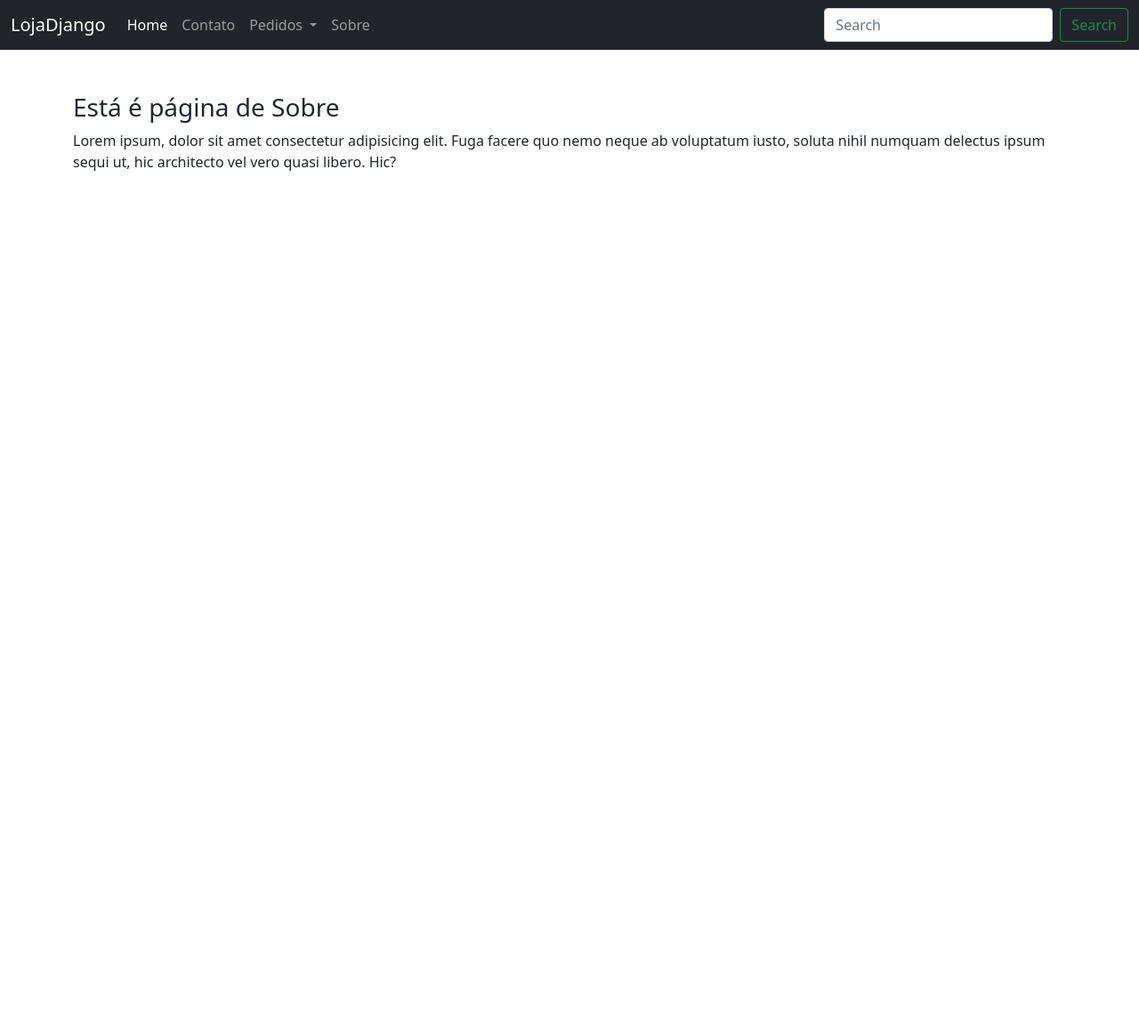
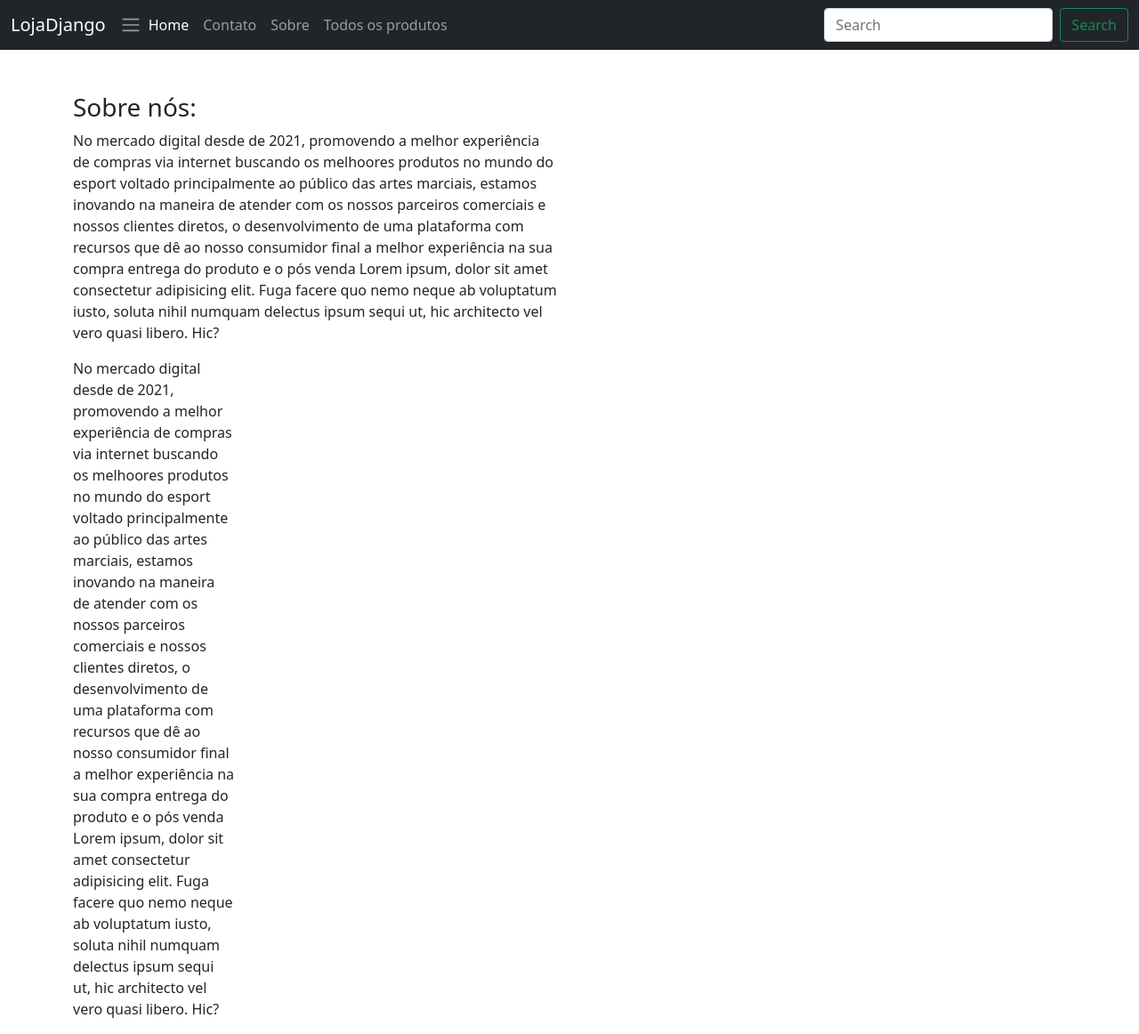
Before and after one commit to robertomacedo/LojaDjango3, a Django app: template ldjango/templates/sobre.html in a window 1280 px wide. Shown: the whole page at 89% size. Before the commit the page ends 192 px from the top, so only its background shows below. Run offline with Django 3.2, Linux system fonts and the light colour scheme; the template is opened without the code that fills it, so the values that code supplies are empty.

Commit message:
Criado carrinho de compras

```diff
--- a/ldjango/templates/base.html
+++ b/ldjango/templates/base.html
@@ -16,7 +16,6 @@
     <nav class="navbar navbar-expand-lg navbar-dark bg-dark">
         <div class="container-fluid">
           <a class="navbar-brand" href="#">LojaDjango</a>
-          <button class="navbar-toggler" type="button" data-bs-toggle="collapse" data-bs-target="#navbarSupportedContent" aria-controls="navbarSupportedContent" aria-expanded="false" aria-label="Toggle navigation">
             <span class="navbar-toggler-icon"></span>
           </button>
           <div class="collapse navbar-collapse" id="navbarSupportedContent">
@@ -27,19 +26,22 @@
               <li class="nav-item">
                 <a class="nav-link" href="/contato/">Contato</a>
               </li>
-              <li class="nav-item dropdown">
+              <!-- <li class="nav-item dropdown">
                 <a class="nav-link dropdown-toggle" href="#" id="navbarDropdown" role="button" data-bs-toggle="dropdown" aria-expanded="false">
                   Pedidos
-                </a>
-                <ul class="dropdown-menu" aria-labelledby="navbarDropdown">
+                </a> -->
+                <!-- <ul class="dropdown-menu" aria-labelledby="navbarDropdown">
                   <li><a class="dropdown-item" href="#">Action</a></li>
                   <li><a class="dropdown-item" href="#">Another action</a></li>
                   <li><hr class="dropdown-divider"></li>
                   <li><a class="dropdown-item" href="#">Something else here</a></li>
-                </ul>
+                </ul> -->
               </li>
               <li class="nav-item">
                 <a class="nav-link" href="{% url 'ldjango:sobre' %}">Sobre</a>
+              </li>
+              <li class="nav-item">
+                <a class="nav-link" href="{% url 'ldjango:todosprodutos' %}">Todos os produtos</a>
               </li>
             </ul>
             <form class="d-flex">
@@ -50,12 +52,14 @@
         </div>
       </nav>
 
-        <script src="https://cdn.jsdelivr.net/npm/bootstrap@5.0.2/dist/js/bootstrap.min.js"></script>
-        <script src="https://cdn.jsdelivr.net/npm/bootstrap@5.0.2/dist/js/bootstrap.bundle.min.js"></script>
+
 
 </body>
 </html>
 
+<script src="https://cdn.jsdelivr.net/npm/bootstrap@5.0.2/dist/js/bootstrap.min.js"></script>
+<script src="https://cdn.jsdelivr.net/npm/bootstrap@5.0.2/dist/js/bootstrap.bundle.min.js"></script>
+
 {% block content %}
 
 {% endblock %}
--- a/ldjango/templates/sobre.html
+++ b/ldjango/templates/sobre.html
@@ -6,11 +6,29 @@
 
 <div class="container mt-5">
 
-    <h3>Está é página de Sobre</h3>
+    <h3>Sobre nós:</h3>
+    <div class="row">
+        <div class="col-md-6">
+        <p class="justify-content-start">No mercado digital desde de 2021, promovendo a melhor experiência de
+            compras via internet buscando os melhoores produtos no mundo do esport voltado principalmente
+            ao público das artes marciais, estamos inovando na maneira de atender com os nossos parceiros
+            comerciais e nossos clientes diretos, o desenvolvimento de uma plataforma com recursos que dê
+            ao nosso consumidor final a melhor experiência na sua compra entrega do produto e o pós venda
+            Lorem ipsum, dolor sit amet consectetur adipisicing elit. Fuga facere quo nemo
+            neque ab voluptatum iusto, soluta nihil numquam delectus ipsum sequi ut, hic
+            architecto vel vero quasi libero. Hic?</p>
 
-    <p class="text text-justfy">Lorem ipsum, dolor sit amet consectetur adipisicing elit. Fuga facere quo nemo
-        neque ab voluptatum iusto, soluta nihil numquam delectus ipsum sequi ut, hic
-        architecto vel vero quasi libero. Hic?</p>
+            <div class="col col-md-4">
+                <p class="justify-content-justify">No mercado digital desde de 2021, promovendo a melhor experiência de
+                    compras via internet buscando os melhoores produtos no mundo do esport voltado principalmente
+                    ao público das artes marciais, estamos inovando na maneira de atender com os nossos parceiros
+                    comerciais e nossos clientes diretos, o desenvolvimento de uma plataforma com recursos que dê
+                    ao nosso consumidor final a melhor experiência na sua compra entrega do produto e o pós venda
+                    Lorem ipsum, dolor sit amet consectetur adipisicing elit. Fuga facere quo nemo
+                    neque ab voluptatum iusto, soluta nihil numquam delectus ipsum sequi ut, hic
+                    architecto vel vero quasi libero. Hic?</p>
+    </div>
 
 </div>
+</div>
 {% endblock %}
--- a/ldjango/templates/todosprodutos.html
+++ b/ldjango/templates/todosprodutos.html
@@ -14,7 +14,7 @@
                     <h4><a href="{% url 'ldjango:produtodetalhes' p.slug %}">{{p.titulo}}</a></h4>
                     <img src="{{p.image.url}}" alt="img" class="img-fluid" style="height: 100px; object-fit: cover;">
                     <p class="mt-3"><strike>R$ {{p.preco_mercado}}</strike> por R$ {{p.vend}}</p>
-                    <a href="" class="btn btn-success">Comprar</a>
+                    <a href="{% url 'ldjango:addcarro' p.id %}" class="btn btn-success">Comprar</a>
                 </div>
             </div>
         {% endfor %}
--- a/ldjango/urls.py
+++ b/ldjango/urls.py
@@ -7,4 +7,7 @@ urlpatterns = [
     path('', HomeView.as_view(), name='home'),
     path('contato/', ContatoView.as_view(), name='contato'),
     path('sobre/', SobreView.as_view(), name='sobre'),
+    path('todos-produtos/', TodosProdutosView.as_view(), name='todosprodutos'),
+    path('produto/<slug:slug>', ProdutoDetalhesView.as_view(), name='produtodetalhes'),
+    path('addcarro-<int:pro_id>/', AddCarroView.as_view(), name='addcarro'),
 ]
--- a/loja/settings.py
+++ b/loja/settings.py
@@ -42,6 +42,9 @@ INSTALLED_APPS = [
     # My_apps
     'ldjango.apps.LdjangoConfig',
 ]
+
+DECIMAL_SEPARATOR = '.'
+USE_THOUSAND_SEPARATOR = True
 
 MIDDLEWARE = [
     'django.middleware.security.SecurityMiddleware',
```
Also changed, not shown: ldjango/templates/addprocarro.html (added, +27 -0 lines), ldjango/templates/home.html (+15 -14 lines), ldjango/templates/produtodetalhes.html (+15 -2 lines), ldjango/views.py (+38 -0 lines), 1 other file.
